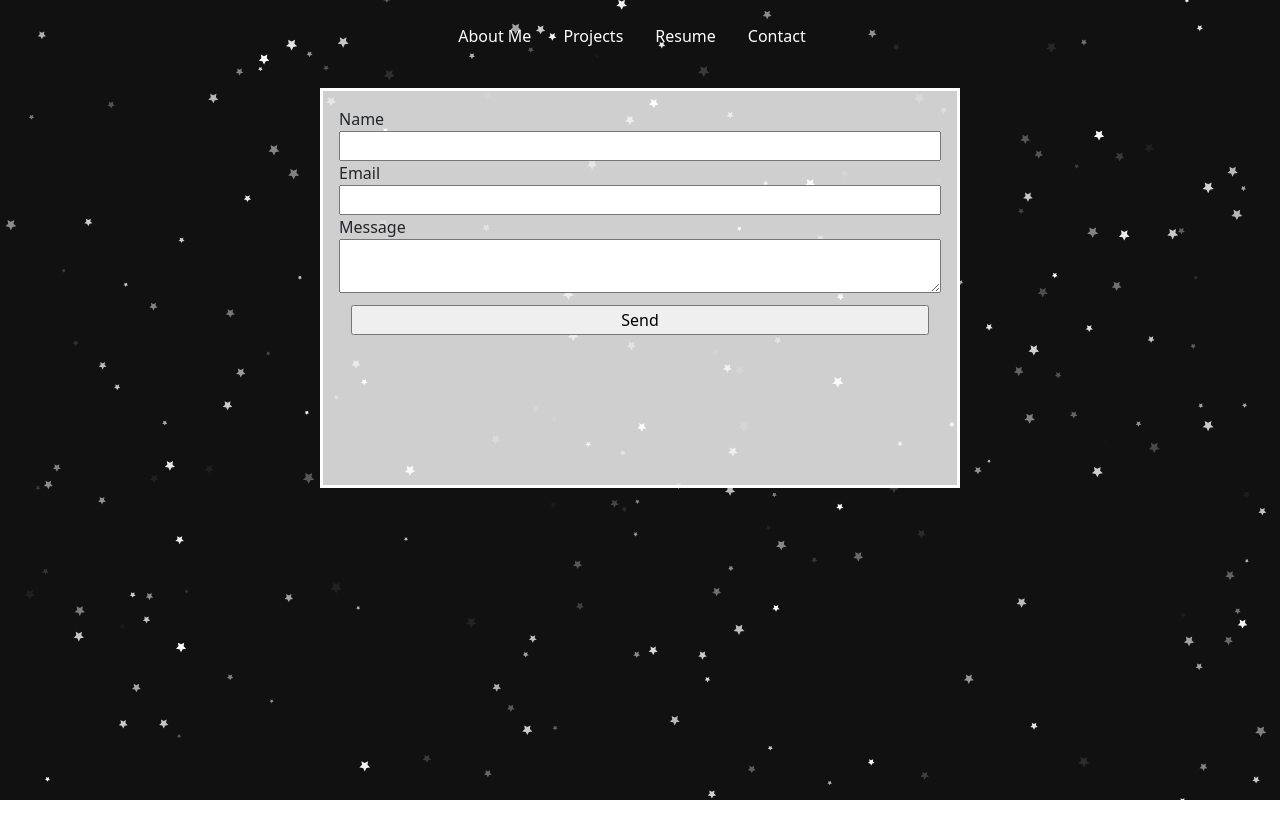
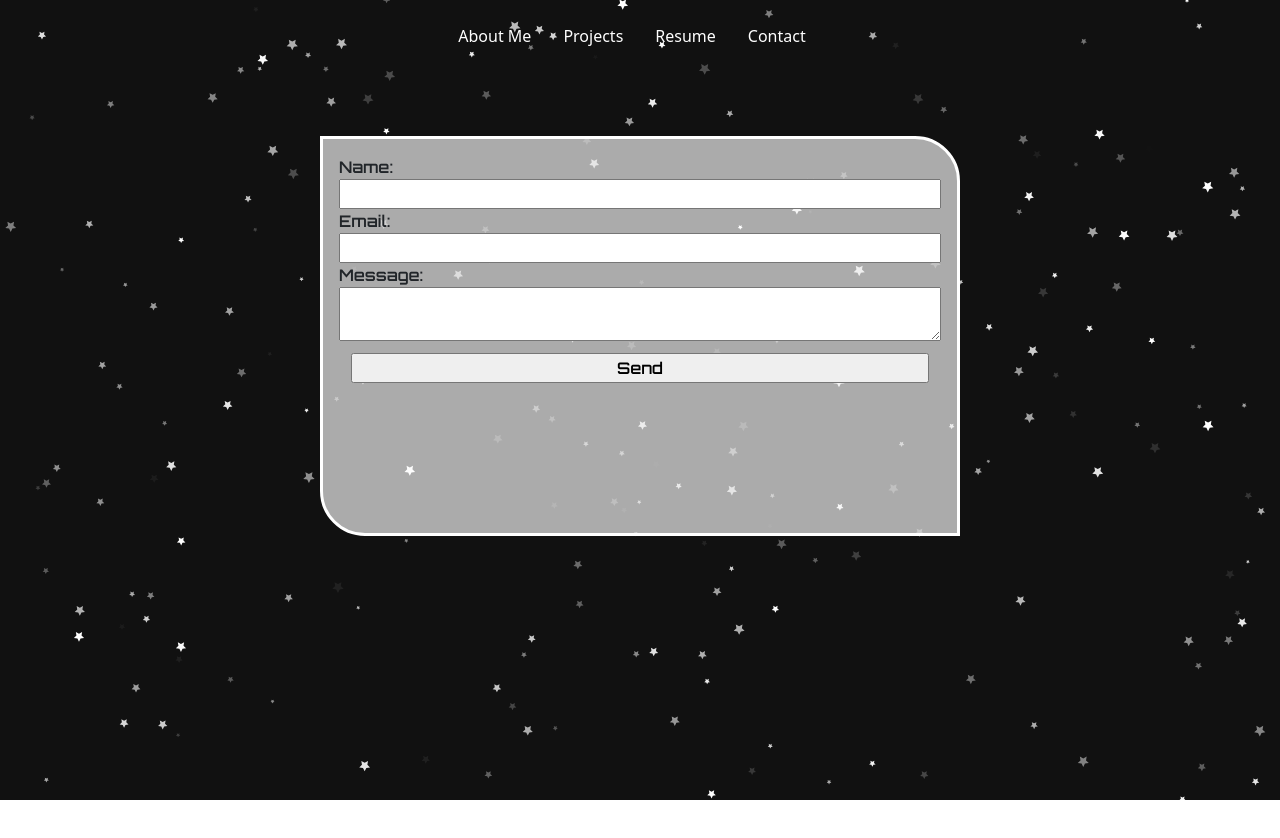
Before and after one commit to JesusGonzalez05/Portfolio-Jesus-Gonzalez, a React (Create React App) app: page /Contact in a window 1280 px wide. Shown: the top 838 px of the page. After the commit the page ends 800 px from the top, so only its background shows below. Built offline with nearby package versions, Linux system fonts and the light colour scheme.

Commit message:
changed border radius introduced a font to contact page.

```diff
--- a/src/App.css
+++ b/src/App.css
@@ -202,7 +202,7 @@ margin-top: -.5rem;
 
 /* contact page */
 .contact-page{
-height: 100vh;
+height: 80vh;
 width: 100vw;
 display: flex;
 justify-content: center;
@@ -217,14 +217,19 @@ align-items: stretch;
 .form-container{
 height: 50vh;
 width: 50vw;
-background-color: hsl(0, 0%, 100%, .8);
+background-color: hsl(0, 0%, 100%, .65);
 border: 3px solid white;
+border-radius: 0px 45px 0px 45px;
+margin: 3rem;
 }
 .email-btn{
 margin: 0.75rem;
+font-family: 'Orbitron', sans-serif;
+
 }
-input{
-/* width: 75%; */
+label{
+font-family: 'Orbitron', sans-serif;
+border-radius: 10px;
 }
 
 
--- a/src/pages/Contact.js
+++ b/src/pages/Contact.js
@@ -21,11 +21,11 @@ const Contact = () => {
     <div className='contact-page'>
       <div className='form-container'>
         <form className="form" ref={form} onSubmit={sendEmail}>
-          <label className='label-1'>Name</label>
+          <label className='label-1'>Name:</label>
           <input type="text" name="user_name" />
-          <label className='label-1'>Email</label>
+          <label className='label-1'>Email:</label>
           <input type="email" name="user_email" />
-          <label className='label-2'>Message</label>
+          <label className='label-2'>Message:</label>
           <textarea name="message" />
           <input className="email-btn" type="submit" value="Send" />
         </form>
```
